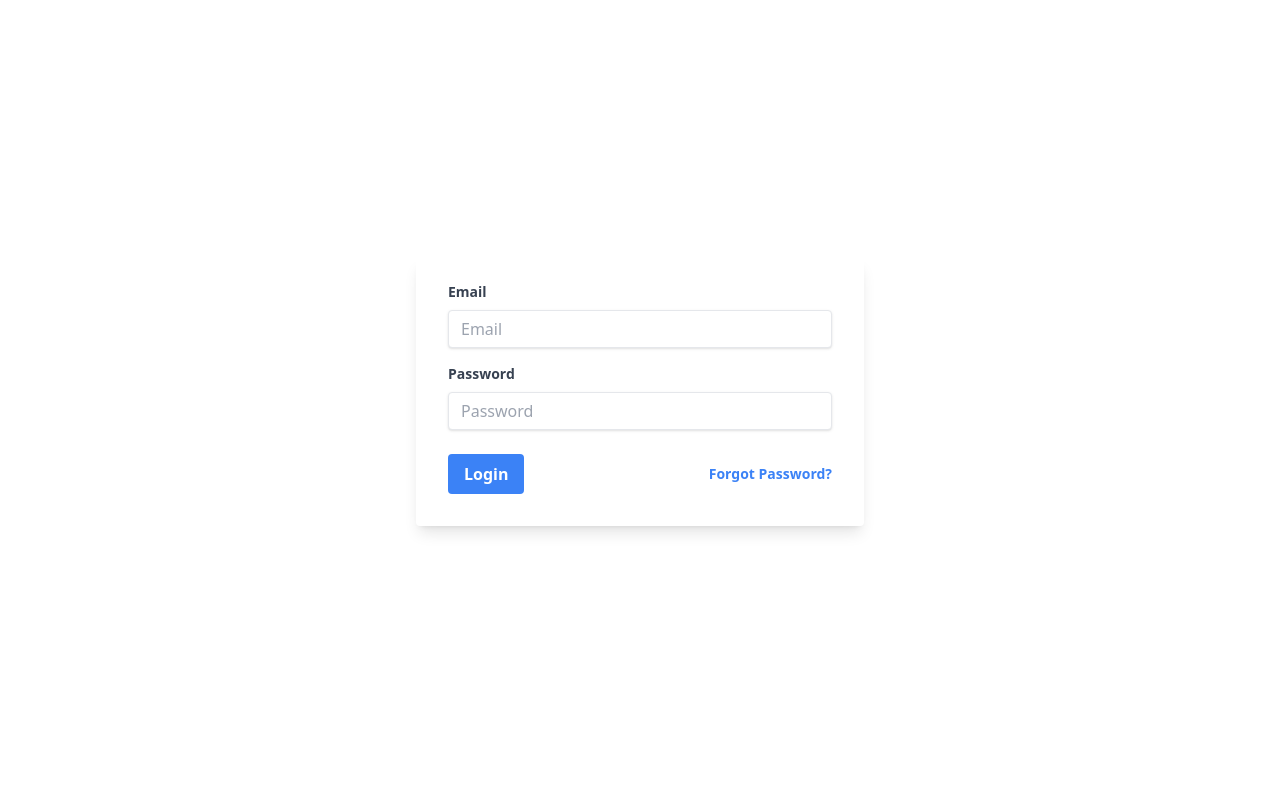
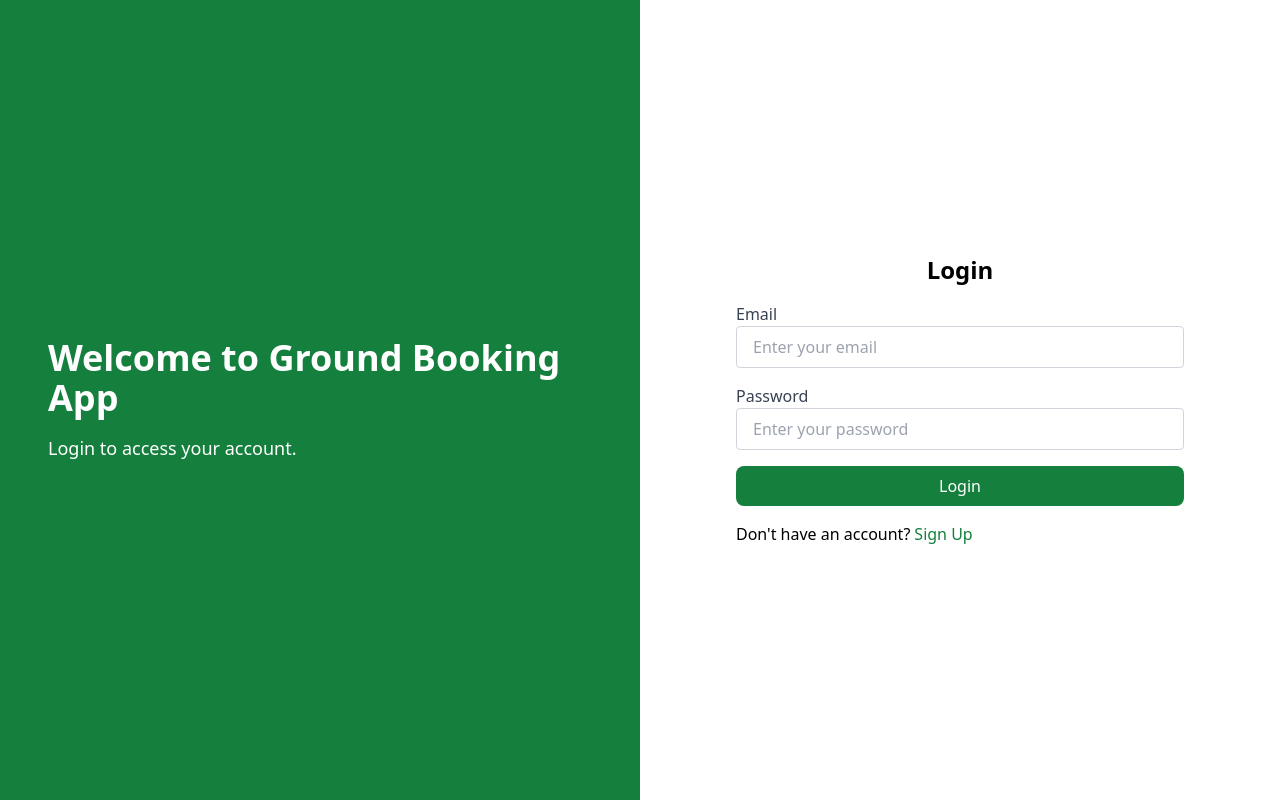
Before and after one commit to krisgoswami/ground-booking-app, a React (Vite) app in the folder client/: page /login in a window 1280 px wide. Shown: the top 800 px of the page. Built offline with nearby package versions, Linux system fonts and the light colour scheme; no server answers.

Commit message:
both auth in one page

```diff
--- a/client/src/pages/Login.jsx
+++ b/client/src/pages/Login.jsx
@@ -1,13 +1,29 @@
 import React, { useState } from 'react';
+import axios from 'axios';
 import toast from 'react-hot-toast';
-import axios from 'axios';
+import { useNavigate } from 'react-router-dom';
+import { useDispatch } from "react-redux";
+import { authActions } from "../redux/store";
 import { BASE_URL } from '../utils/helper';
+import { useCallback } from 'react';
 
 const Login = () => {
+
+    const navigate = useNavigate();
+    const dispatch = useDispatch();
+
+    const [authState, setAuthState] = useState('login');
     const [inputs, setInputs] = useState({
+        username: '',
         email: '',
         password: '',
     });
+
+    //toggle between login and signup
+
+    const toggleAuthState = useCallback(() => {
+        setAuthState((currentAuthState) => currentAuthState === "login" ? "signup" : "login");
+    }, []);
 
     // handle input change
     const handleOnChange = (e) => {
@@ -18,7 +34,7 @@ const Login = () => {
     }
 
     //login logic
-    const handleOnSubmit = async (e) => {
+    const handleLogin = async (e) => {
         e.preventDefault();
         if (!inputs.email || !inputs.password) {
             toast.error("Fields cannot be empty");
@@ -26,7 +42,7 @@ const Login = () => {
         }
 
         try {
-            const { data } = await axios.post(`${BASE_URL}/api/v1/user/login`, {
+            const { data } = await axios.post(`${BASE_URL}/api/v1/admin/login`, {
                 email: inputs.email,
                 password: inputs.password,
             });
@@ -34,66 +50,124 @@ const Login = () => {
                 localStorage.setItem('token', data.token);
                 localStorage.setItem("userId", data?.admin._id);
                 localStorage.setItem("email", data?.admin.email);
-                // dispatch(authActions.login());
+                localStorage.setItem("username", data?.admin.username);
+                dispatch(authActions.login());
                 toast.success("Logged in");
-                // navigate('/all-courses');
+                navigate('/home');
             } else {
                 toast.error("Email or password incorrect");
             }
         } catch (error) {
             console.log(error);
+            toast.error("incorrect");
+        }
+    };
+    //signup logic
+    const handleSignup = async (e) => {
+        e.preventDefault();
+        if (!inputs.username || !inputs.email || !inputs.password) {
+            toast.error("Fields cannot be empty");
+            return;
+        }
+
+        try {
+            const { data } = await axios.post(`${BASE_URL}/api/v1/admin/signup`, {
+                username: inputs.username,
+                email: inputs.email,
+                password: inputs.password,
+            });
+            if (data.success) {
+                localStorage.setItem('token', data.token);
+                localStorage.setItem("userId", data?.admin._id);
+                localStorage.setItem("email", data?.admin.email);
+                localStorage.setItem("username", data?.admin.username);
+                dispatch(authActions.login());
+                toast.success("Registered");
+                navigate('/home');
+            } else {
                 toast.error("Email or password incorrect");
+            }
+        } catch (error) {
+            console.log(error);
+            toast.error("incorrect");
         }
     };
 
     return (
-        <div className="flex justify-center items-center h-screen">
-            <form className="bg-white shadow-lg rounded px-8 pt-6 pb-8 mb-4 w-full max-w-md" onSubmit={handleOnSubmit}>
-                <div className="mb-4">
-                    <label className="block text-gray-700 text-sm font-bold mb-2" htmlFor="email">
-                        Email
-                    </label>
+        <div className="flex h-screen">
+            {/* Left side with image and text */}
+            <div className="flex-1 bg-green-700 text-white p-12 flex items-center justify-center">
+                <div>
+                    <h2 className="text-4xl font-bold mb-4">Welcome to Ground Booking App</h2>
+                    <p className="text-lg">Login to access your account.</p>
+                </div>
+            </div>
+
+            {/* Right side with login form */}
+            <div className="flex-1 flex items-center justify-center p-12">
+                <form className="max-w-md w-full space-y-4">
+                    <h2 className="text-2xl font-bold text-center">
+                        {authState === "login" ? "Login" : "Create an account"}
+                    </h2>
+
+                    {authState === "signup" && (
+                        <div>
+                            <label className="block text-gray-700">Username</label>
                             <input
-                        className="shadow appearance-none border rounded w-full py-2 px-3 text-gray-700 leading-tight focus:outline-none focus:shadow-outline"
-                        id="email"
+                                type="text"
+                                name="username"
+                                className="w-full border border-gray-300 rounded px-4 py-2"
+                                placeholder="Enter your Username"
+                                value={inputs.username}
+                                onChange={handleOnChange}
+                            />
+                        </div>
+                    )}
+                    <div>
+                        <label className="block text-gray-700">Email</label>
+                        <input
                             type="email"
-                        placeholder="Email"
                             name="email"
+                            className="w-full border border-gray-300 rounded px-4 py-2"
+                            placeholder="Enter your email"
                             value={inputs.email}
                             onChange={handleOnChange}
-                        required
                         />
                     </div>
-                <div className="mb-6">
-                    <label className="block text-gray-700 text-sm font-bold mb-2" htmlFor="password">
-                        Password
-                    </label>
+                    <div>
+                        <label className="block text-gray-700">Password</label>
                         <input
-                        className="shadow appearance-none border rounded w-full py-2 px-3 text-gray-700 leading-tight focus:outline-none focus:shadow-outline"
-                        id="password"
                             type="password"
-                        placeholder="Password"
                             name="password"
+                            className="w-full border border-gray-300 rounded px-4 py-2"
+                            placeholder="Enter your password"
                             value={inputs.password}
                             onChange={handleOnChange}
-                        required
                         />
                     </div>
-                <div className="flex items-center justify-between">
-                    <button
-                        className="bg-blue-500 hover:bg-blue-700 text-white font-bold py-2 px-4 rounded focus:outline-none focus:shadow-outline"
+                    {authState === "login" ? <button
                         type="submit"
+                        className="w-full bg-green-700 hover:bg-green-900 text-white py-2 rounded-lg"
+                        onClick={handleLogin}
                     >
                         Login
-                    </button>
-                    <a className="inline-block align-baseline font-bold text-sm text-blue-500 hover:text-blue-800" href="#">
-                        Forgot Password?
-                    </a>
+                    </button> : <button
+                        type="submit"
+                        className="w-full bg-green-700 hover:bg-green-900 text-white py-2 rounded-lg"
+                        onClick={handleSignup}
+                    >
+                        Sign Up
+                    </button>}
+
+                    <p>{authState === "login" ? "Don't have an account?" : "Already have an account?"}
+                        <span>{authState === "login" ?
+                            <a className='ml-1 hover:underline cursor-pointer text-green-700' onClick={toggleAuthState}>Sign Up</a> : <a className='ml-1 hover:underline cursor-pointer text-green-700' onClick={toggleAuthState}>Login</a>}
+                        </span>
+                    </p>
+                </form>
             </div>
-            </form>
         </div>
     );
 };
 
-
 export default Login;
```
Lines whose indentation alone changed are shown as unchanged.
